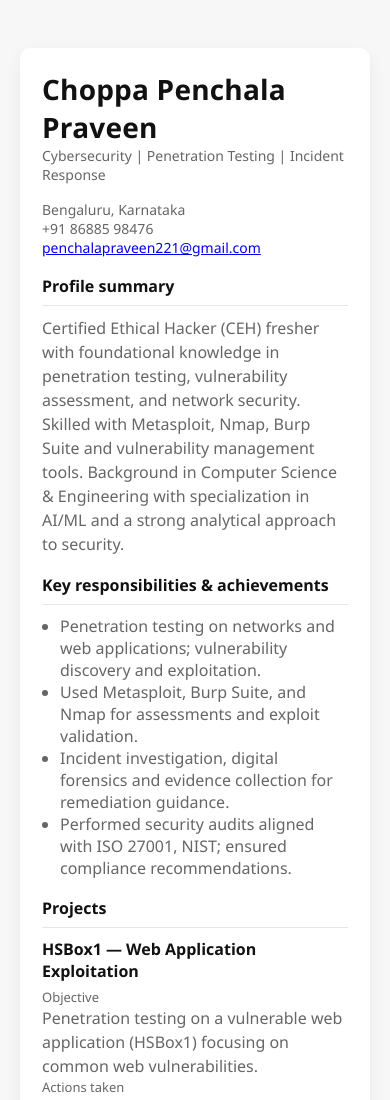
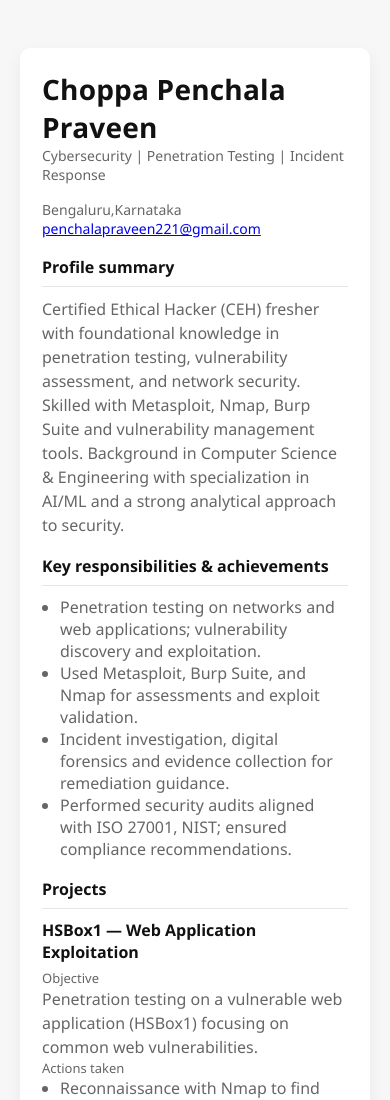
Before and after one commit to ChoppaPraveen/choppapraveen.github.io, a plain HTML site: page index.html in a window 390 px wide. Shown: the top 1100 px of the page. Drawn offline with Linux system fonts and the light colour scheme.

Commit message:
removed phone number

```diff
--- a/index.html
+++ b/index.html
@@ -49,8 +49,7 @@
           <div class="sub">Cybersecurity | Penetration Testing | Incident Response</div>
         </div>
         <div class="contact">
-          <div>Bengaluru, Karnataka</div>
-          <div>+91 86885 98476</div>
+          <div>Bengaluru,Karnataka</div>
           <div><a href="mailto:penchalapraveen221@gmail.com">penchalapraveen221@gmail.com</a></div>
         </div>
       </header>
```
